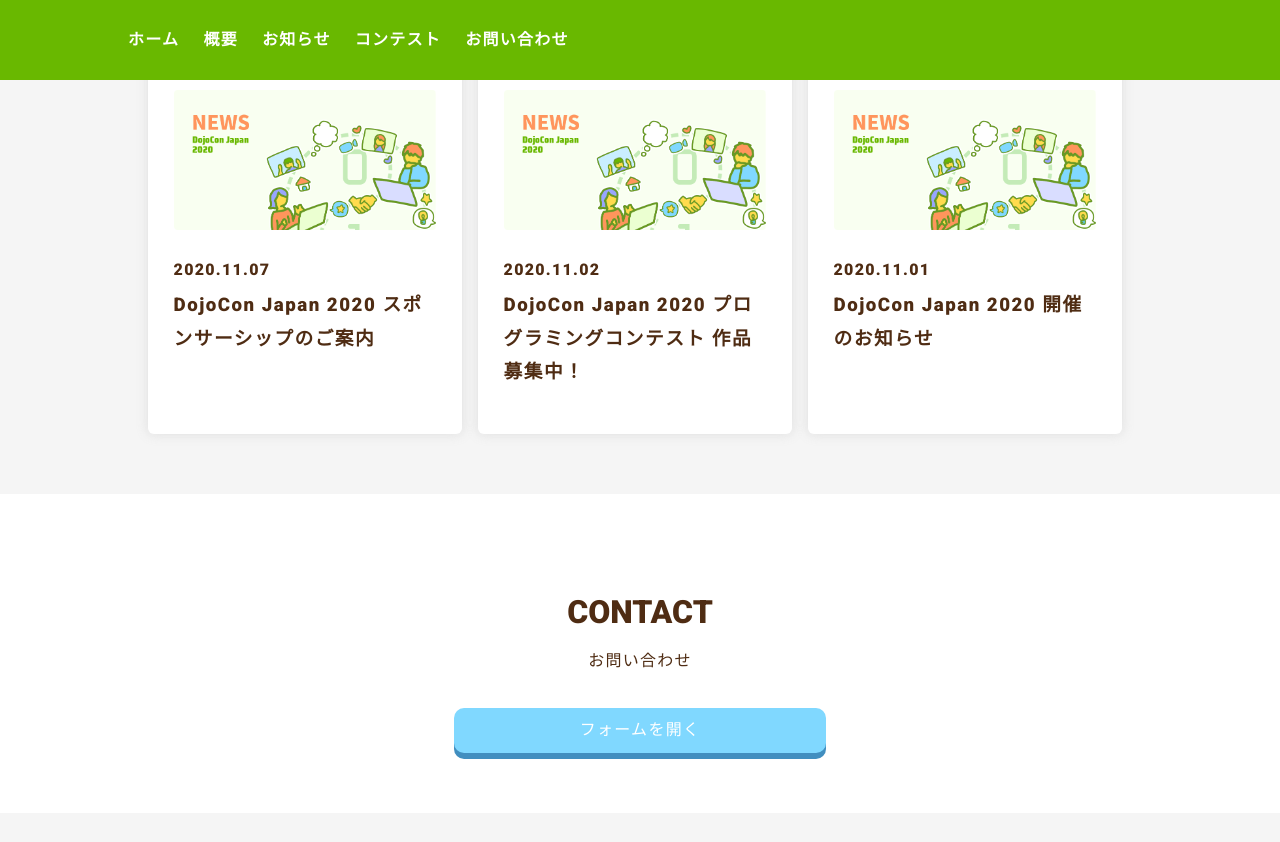
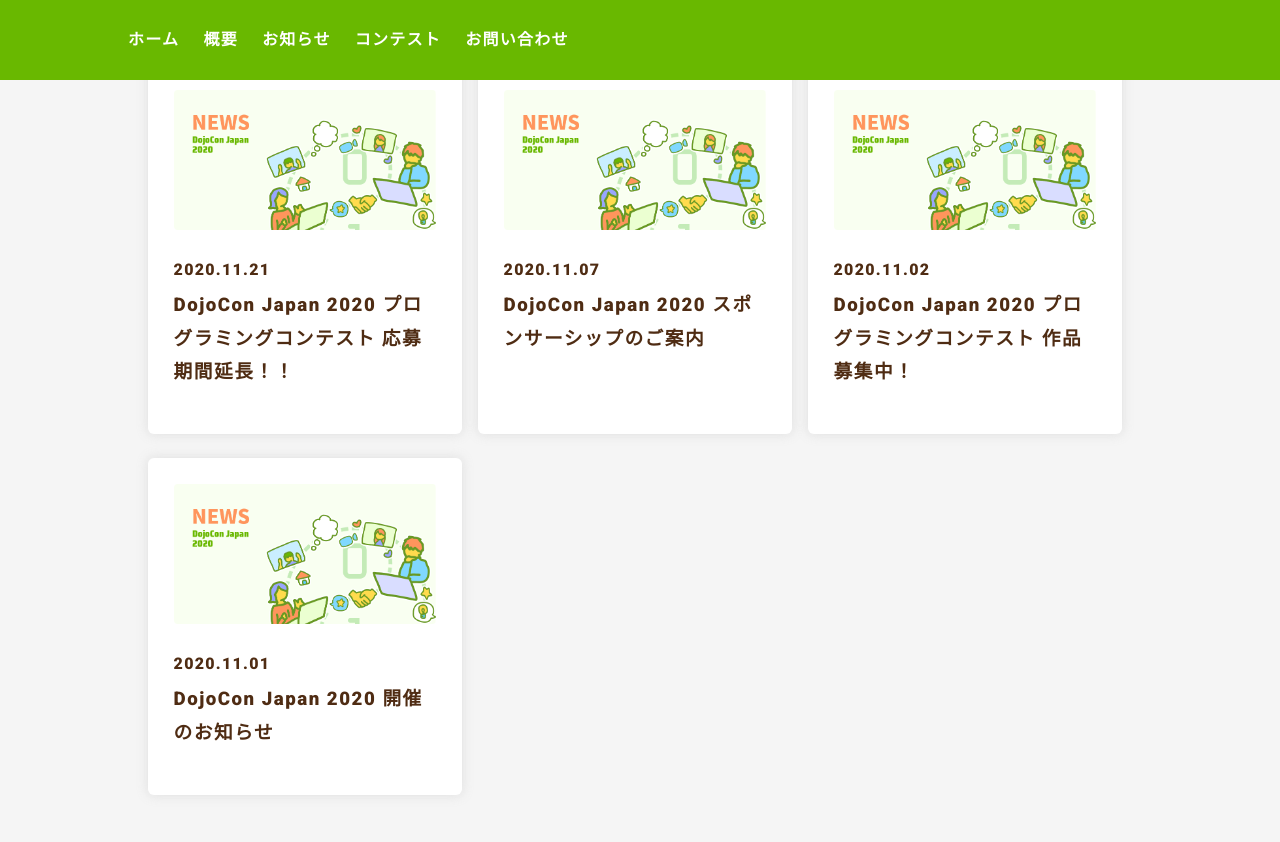
Before and after one commit to coderdojo-japan/dojocon2020.coderdojo.jp, a Jekyll site: the page built from index.html, in a window 1280 px wide and 900 px high, scrolled down 2634 px. Shown: the top 842 px of the window. Built offline with Jekyll 4.4.1, drawn with Linux system fonts in a browser that asks for light colours; nearby versions of some CDN libraries; some web fonts are replaced.

Commit message:
投稿追加: DojoCon Japan 2020 プログラミングコンテスト 募集期間延長！！

```diff
--- /dev/null
+++ b/_posts/2020-11-21-extending-deadline-of-contest.md
@@ -0,0 +1,11 @@
+---
+layout: post
+title:  "DojoCon Japan 2020 プログラミングコンテスト 応募期間延長！！"
+categories: news
+thumbnail: thumbnail_news.png
+permalink: /posts/4/
+---
+
+11月23日までだったDojoCon Japan 2020 プログラミングコンテストの応募期間を **11月30日まで** に延長することになりました！
+
+さらなるご応募をお待ちしております！
--- a/index.html
+++ b/index.html
@@ -83,7 +83,7 @@
     </div>
   </section>
 
-  <section id="contactme" class="section-white">
+  <section id="contactus" class="section-white">
     <div class="section-contents">
       <h2>CONTACT</h2>
       <p class="caption">お問い合わせ</p>
@@ -101,7 +101,7 @@
     </div>
   </section> -->
 
-  <section id="coderdojo-foundation" class="section-gray">
+  <section id="organizedBy" class="section-gray">
     <div class="section-contents">
       <h2>Organized by</h2>
       <p class="caption">主催</p>
```
